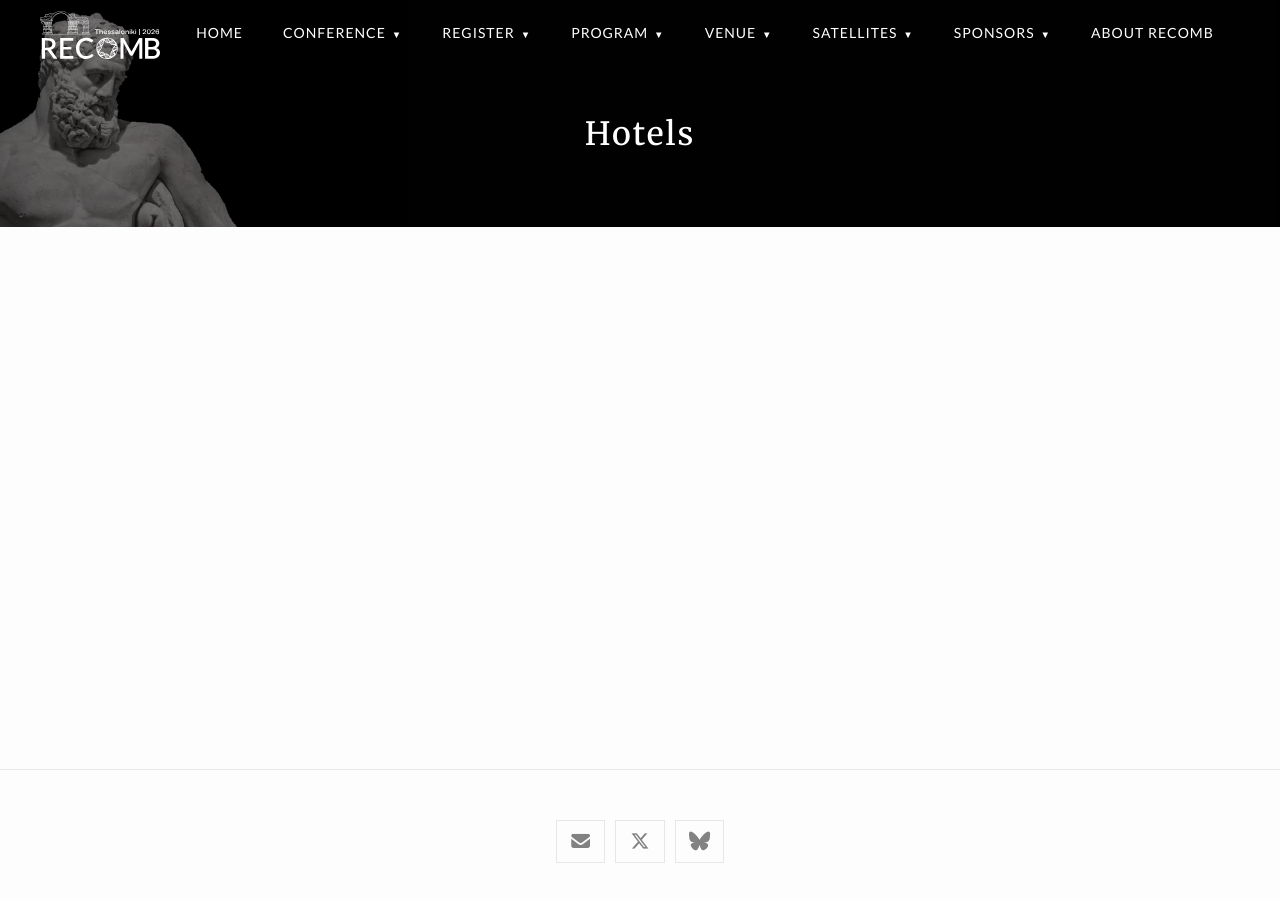
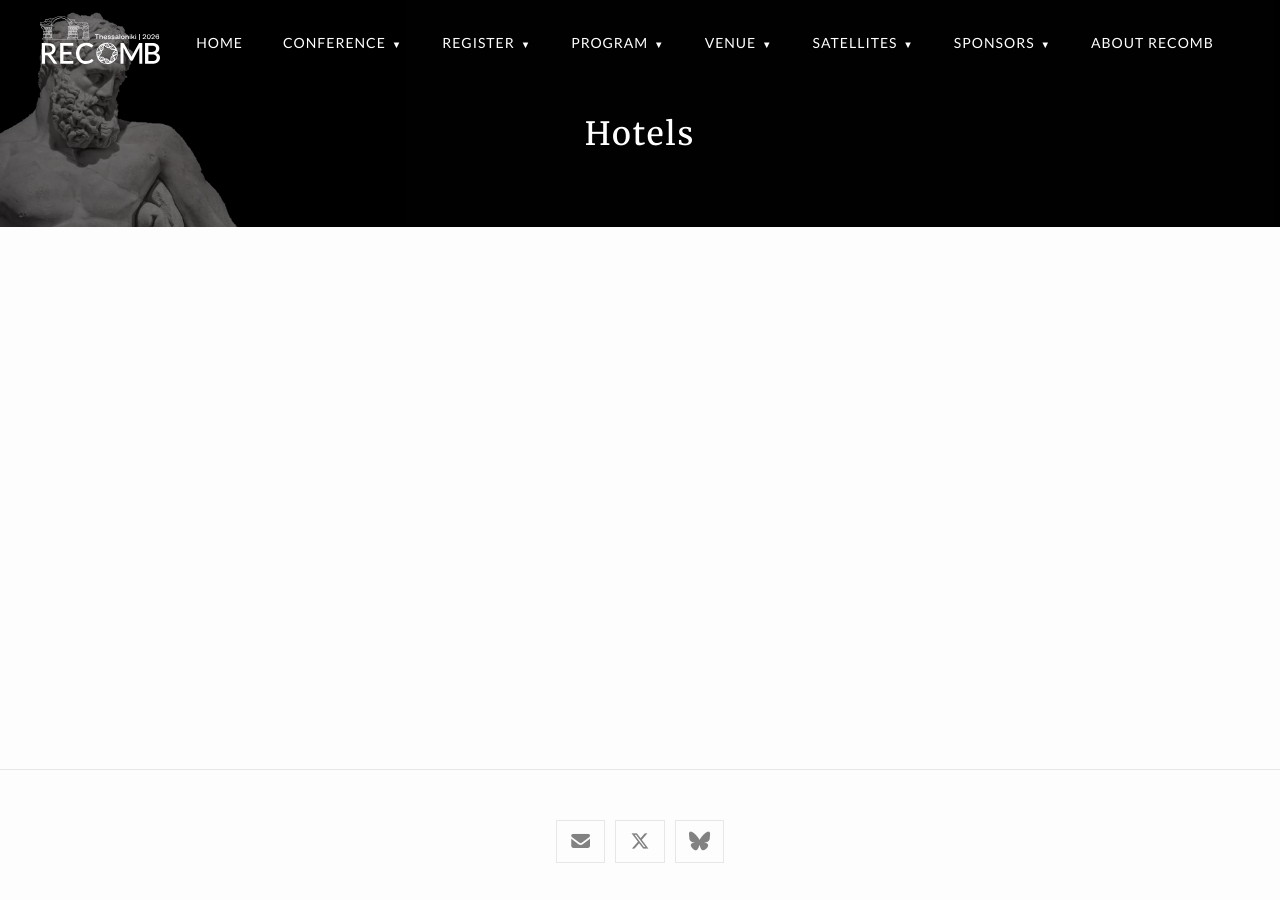
Before and after one commit to recomb-conference/recomb2026, a Jekyll site: the page built from hotels.md, in a window 1280 px wide. Built offline with Jekyll 4.4.1, drawn with Linux system fonts in a browser that asks for light colours; nearby versions of some CDN libraries.

Commit message:
Update custom-styles.scss
// Extra top padding for header elements

```diff
--- a/_sass/minima/custom-styles.scss
+++ b/_sass/minima/custom-styles.scss
@@ -293,6 +293,7 @@ body:not(.home-page):not(.page-page) .page-content {
   .nav-item-wrapper>.page-link,
   .nav-item-wrapper>.nav-dropdown-toggle {
     padding: 20px 20px; // Match deprecated site padding
+    padding-top: 30px; // Extra top padding for header elements
     display: block;
     text-decoration: none;
     cursor: pointer;
```
